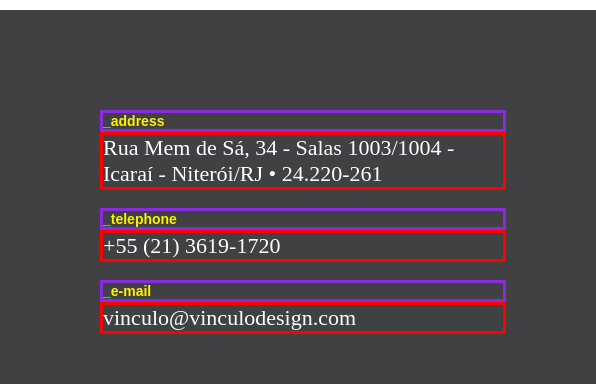
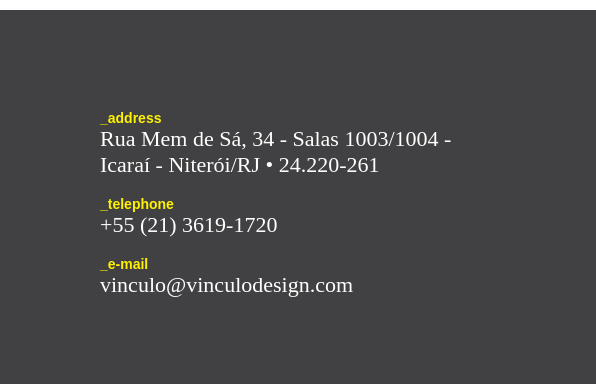
Before and after one commit to hugorrocha/codingweek, a plain HTML site: page index.html in a window 1280 px wide. Shown: the part 5319-5703 px from the top of the page, 0-596 px from the left. Drawn offline with Linux system fonts and the light colour scheme; a web font is replaced by a local one.

Commit message:
CSS Implementation

```diff
--- a/style.CSS
+++ b/style.CSS
@@ -294,7 +294,7 @@
     padding: 0;
     margin: 0;
     width: 400px;
-    border: 3px solid blueviolet;
+    /* border: 3px solid blueviolet; */
     }
 
 .contact p {
@@ -306,7 +306,7 @@
     width: 400px;
     padding: 0;
     margin: 0;
-    border: 3px solid red;
+    /* border: 3px solid red; */
 }
 
 .footer {
```
